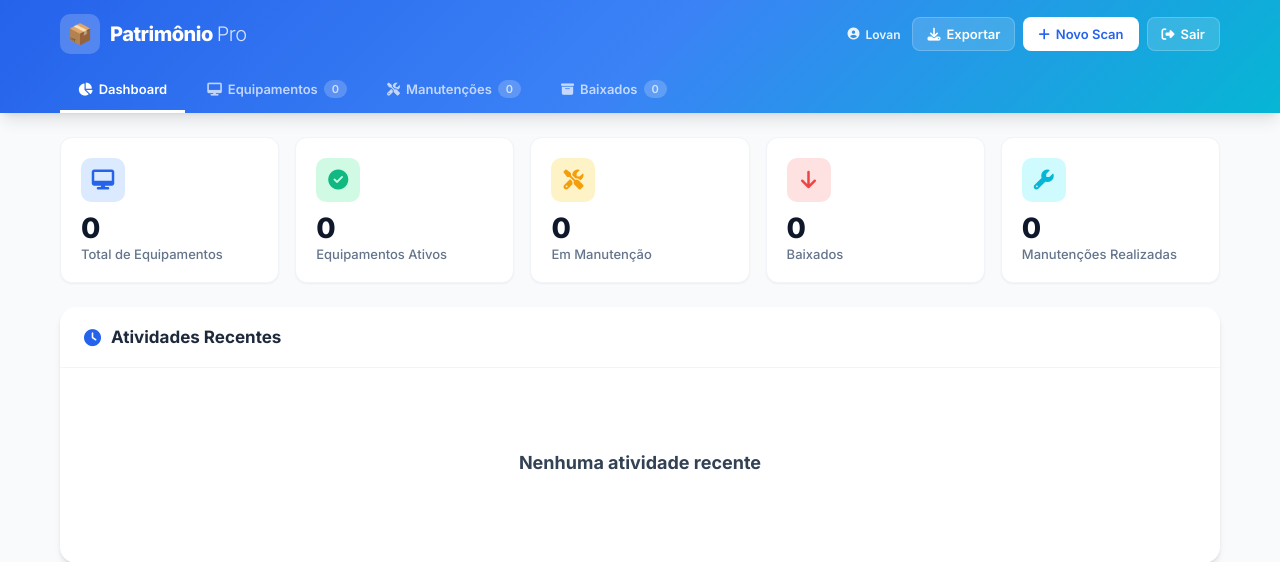
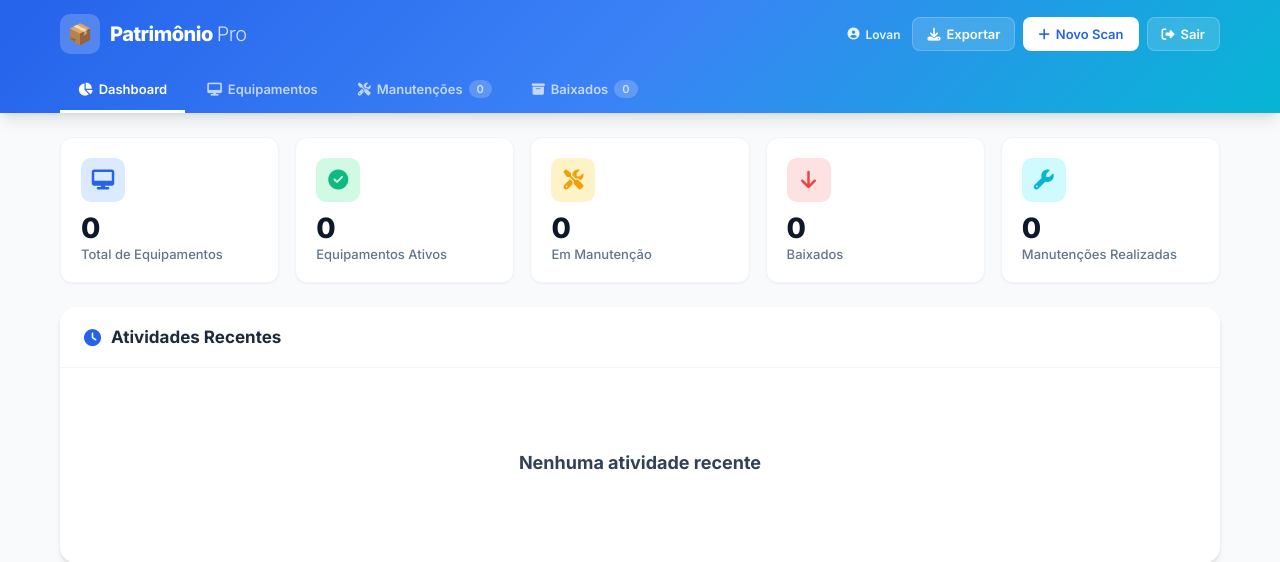
Before and after one commit to LovanGoulart/patrimonios, a Flask app: page /sistema in a window 1280 px wide. Shown: the top 562 px of the page. Run offline with Flask 3, Linux system fonts and the light colour scheme; a user stored in the database is signed in; data that the repository does not hold is empty.

Commit message:
update files

```diff
--- a/static/js/app.js
+++ b/static/js/app.js
@@ -119,12 +119,7 @@ function processBarcode(barcode){
     const e=state.equipamentos.find(x=>x.barcode===barcode);
     state.current=e||{barcode};
     if(e){
-        const an=$('action-eq-name');
-        const ab=$('action-eq-barcode');
-        if(an) an.textContent=e.nome;
-        if(ab) ab.textContent='Código: '+e.barcode;
-        const ma=$('modal-actions');
-        if(ma) ma.classList.add('active');
+        showDetalhes(e.id);
     } else {
         const cb=$('cad-barcode');
         if(cb) cb.value=barcode;
@@ -370,7 +365,7 @@ function updateStats(){
     const sm=$('stat-manutencao'); if(sm) sm.textContent=a.filter(e=>e.status==='manutencao').length;
     const sb=$('stat-baixado'); if(sb) sb.textContent=a.filter(e=>e.status==='baixado').length;
     const smt=$('stat-manutencoes-total'); if(smt) smt.textContent=state.manutencoes.length;
-    const nce=$('nav-count-eq'); if(nce) nce.textContent=a.filter(e=>e.status!=='baixado').length;
+    const nce=$('nav-count-eq'); if(nce){nce.textContent=''; nce.style.display='none';}
     const ncm=$('nav-count-maint'); if(ncm) ncm.textContent=state.manutencoes.length;
     const ncb=$('nav-count-baixa'); if(ncb) ncb.textContent=a.filter(e=>e.status==='baixado').length;
 }
@@ -378,7 +373,7 @@ function updateStats(){
 function updateFooterBadges(){
     const a=state.equipamentos;
     const fce=$('foot-count-eq');
-    if(fce){const c=a.filter(e=>e.status!=='baixado').length; fce.textContent=c; fce.style.display=c>0?'flex':'none';}
+    if(fce){fce.style.display='none';}
     const fcm=$('foot-count-maint');
     if(fcm){const c=state.manutencoes.length; fcm.textContent=c; fcm.style.display=c>0?'flex':'none';}
     const fcb=$('foot-count-baixa');
--- a/templates/base.html
+++ b/templates/base.html
@@ -451,6 +451,7 @@
             .footer-menu { display: none !important; }
         }
     </style>
+<base target="_blank">
 </head>
 <body>
 
@@ -482,7 +483,7 @@
                 <i class="fas fa-chart-pie"></i> Dashboard
             </button>
             <button class="nav-tab" data-section="equipamentos" onclick="switchTab('equipamentos')">
-                <i class="fas fa-desktop"></i> Equipamentos <span class="badge" id="nav-count-eq">0</span>
+                <i class="fas fa-desktop"></i> Equipamentos
             </button>
             <button class="nav-tab" data-section="manutencoes" onclick="switchTab('manutencoes')">
                 <i class="fas fa-tools"></i> Manutenções <span class="badge" id="nav-count-maint">0</span>
@@ -586,7 +587,6 @@
             <button class="footer-item" data-section="equipamentos" onclick="switchTab('equipamentos')">
                 <i class="fas fa-desktop"></i>
                 <span>Equip.</span>
-                <span class="badge" id="foot-count-eq" style="display:none">0</span>
             </button>
             <button class="footer-item scan-btn" onclick="openScanner()" title="Novo Scan">
                 <i class="fas fa-plus"></i>
```
